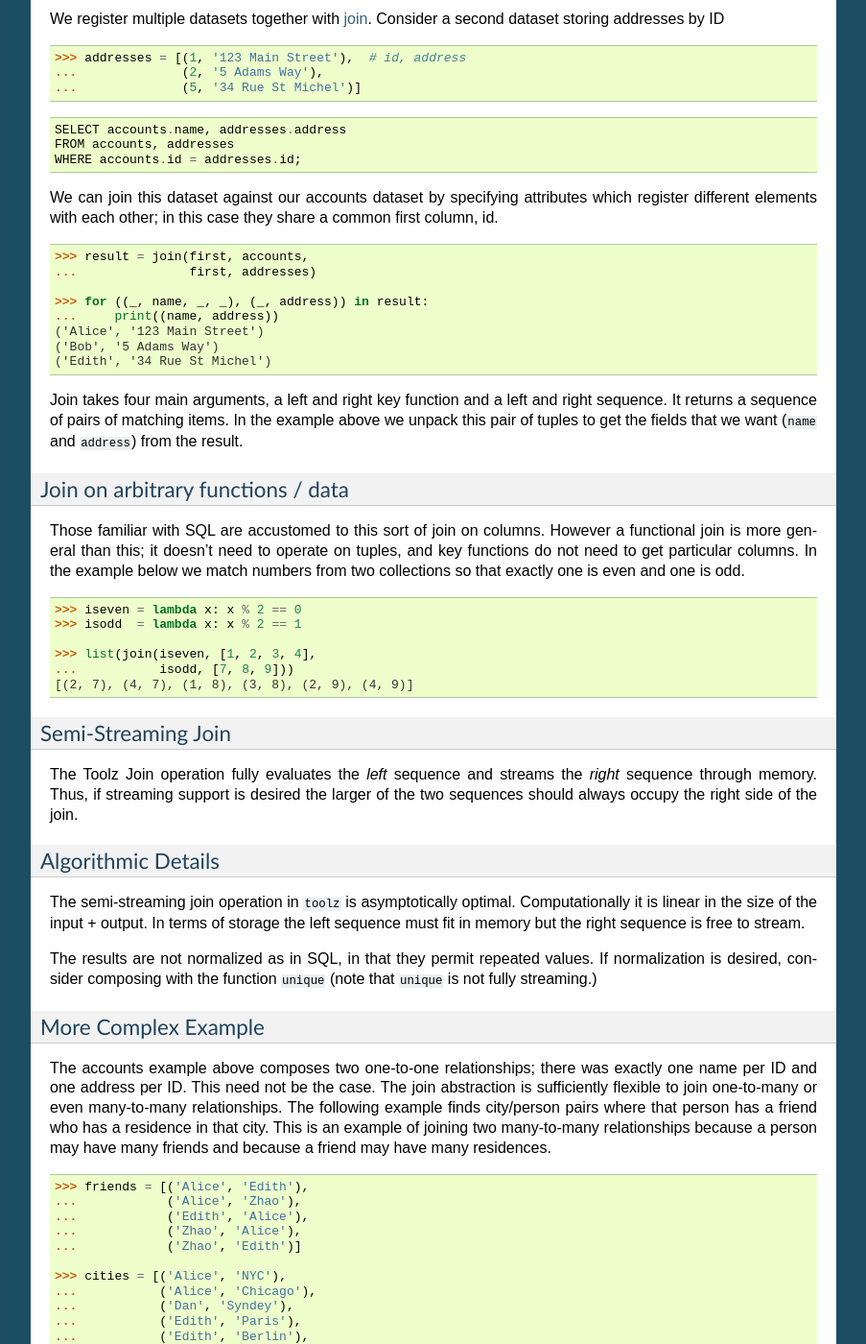
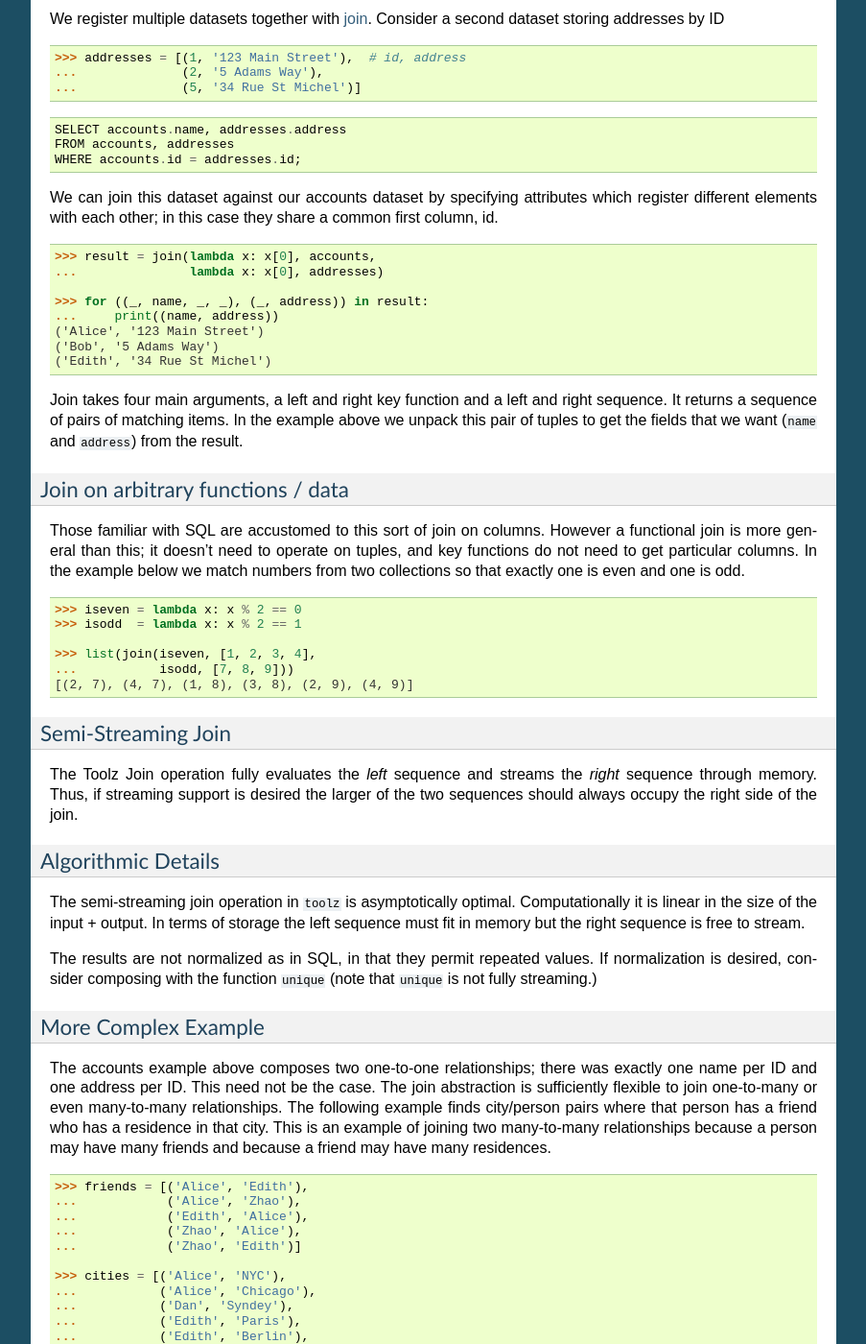
Before and after one commit to pytoolz/toolz, a Sphinx documentation site: the page built from doc/source/streaming-analytics.rst, in a window 1280 px wide and 1400 px high, scrolled down 2078 px. Shown: the whole window at 96% size, without its empty margins (198-1101 px from the left). Built offline with Sphinx 7.4.7, drawn with Linux system fonts in a browser that asks for light colours; the version number is read from the project's files by our own code; some of the changed text lies outside the part shown.

Commit message:
replace first, second with lambda x: x[1/2]

```diff
--- a/doc/source/streaming-analytics.rst
+++ b/doc/source/streaming-analytics.rst
@@ -165,8 +165,8 @@
 
 .. code::
 
-   >>> result = join(first, accounts,
-   ...               first, addresses)
+   >>> result = join(lambda x: x[0], accounts,
+   ...               lambda x: x[0], addresses)
 
    >>> for ((_, name, _, _), (_, address)) in result:
    ...     print((name, address))
@@ -248,8 +248,8 @@
 
    >>> # Vacation opportunities
    >>> # In what cities do people have friends?
-   >>> result = join(second, friends,
-   ...               first, cities)
+   >>> result = join(lambda x: x[1], friends,
+   ...               lambda x: x[0], cities)
    >>> for ((a, b), (c, d)) in sorted(unique(result)):
    ...     print((a, d))
    ('Alice', 'Berlin')
```
